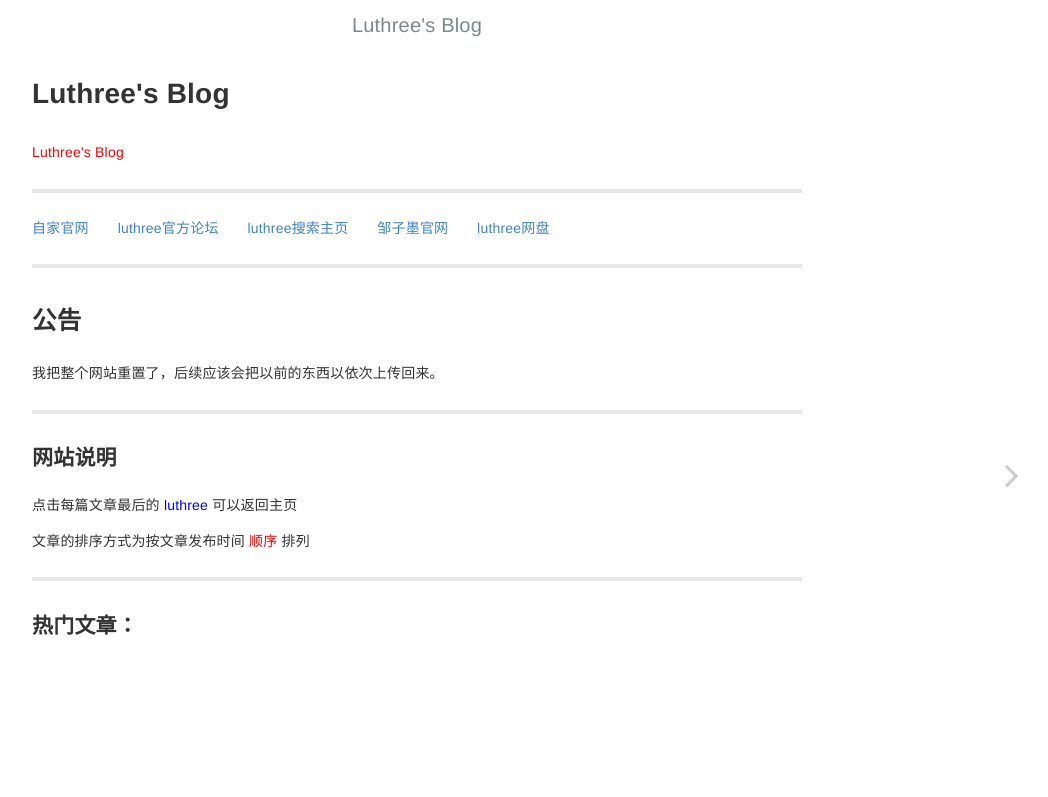
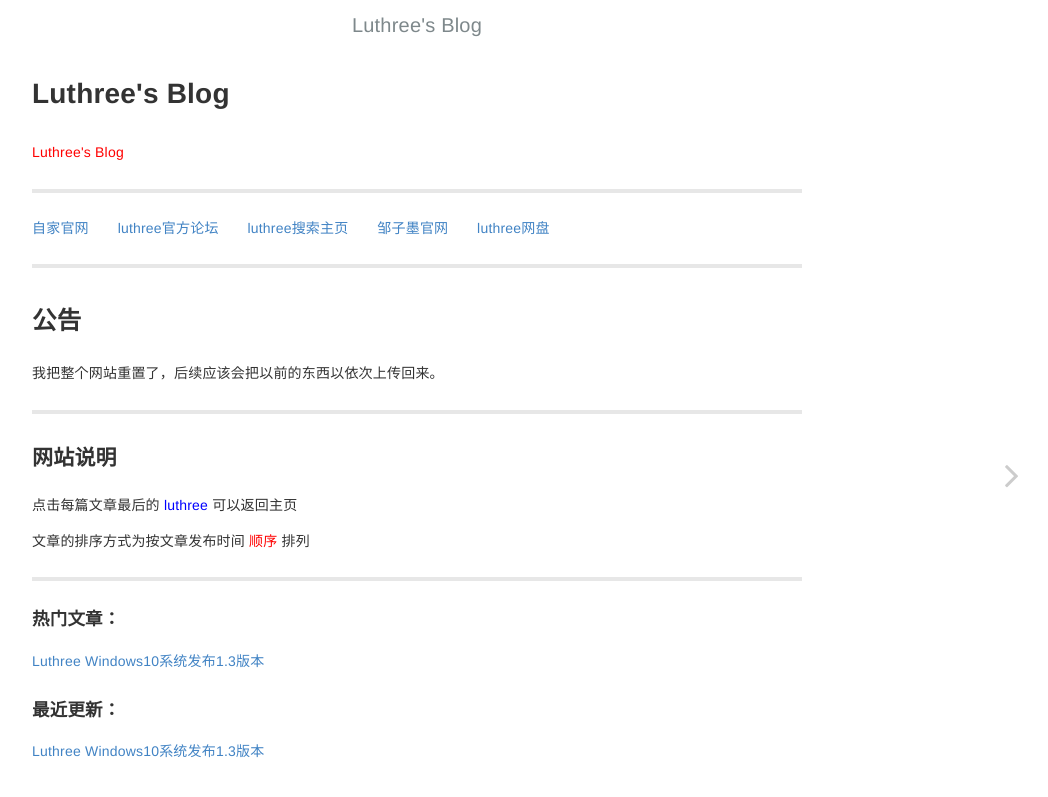
Before and after one commit to luthree/lusurui-luthree.github.io, a Jekyll site: the page built from index.md, in a window 1280 px wide. Shown: the top 797 px of the page, without its empty margins (223-1271 px from the left). Built offline with Jekyll 4.4.1, drawn with Linux system fonts in a browser that asks for light colours; nearby versions of some CDN libraries; library files that are not in the unit come from our copies.

Commit message:
Update index.md

```diff
--- a/index.md
+++ b/index.md
@@ -24,4 +24,11 @@
 
 ------
 
-### 热门文章：
+#### 热门文章：
+
+[Luthree Windows10系统发布1.3版本](https://luthree.tk/posts/2021-10-10-1_Luthree_Windows10.html)
+
+#### 最近更新：
+
+
+[Luthree Windows10系统发布1.3版本](https://luthree.tk/posts/2021-10-10-1_Luthree_Windows10.html)
```
